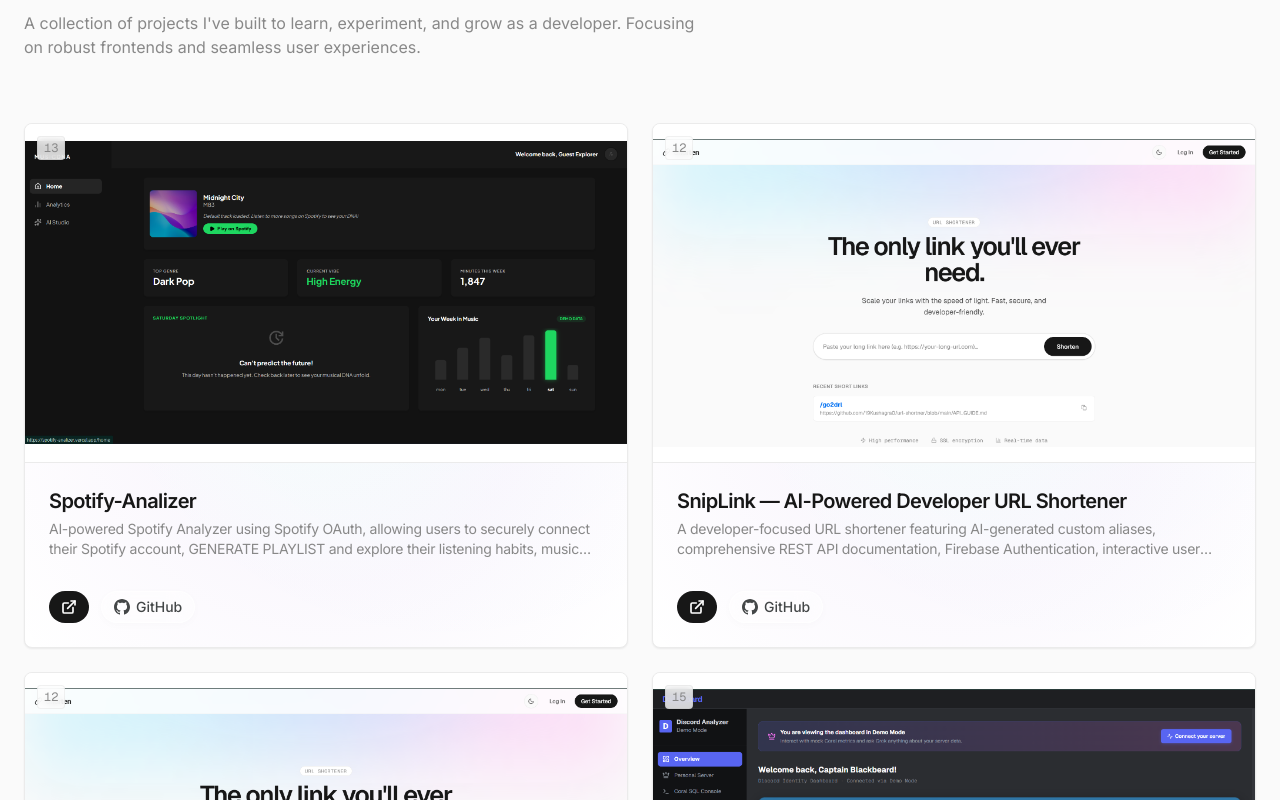
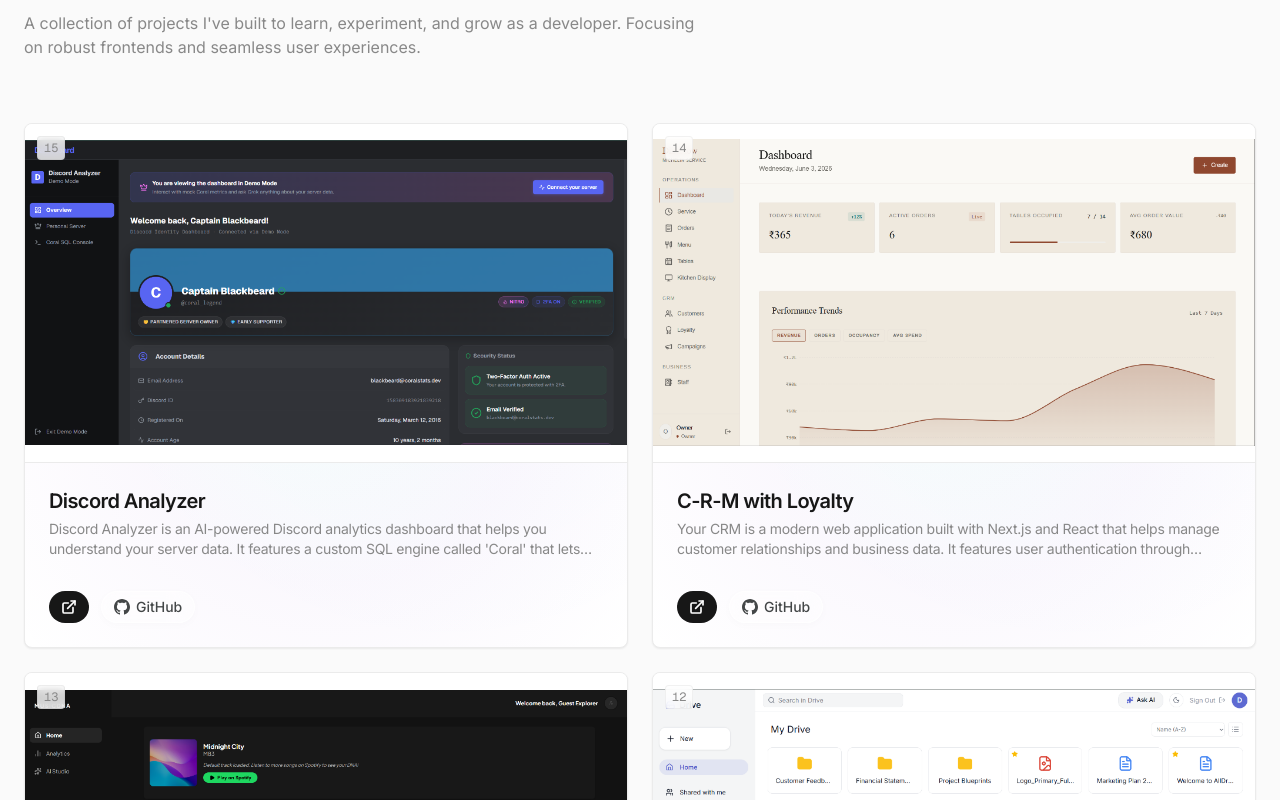
Before and after one commit to 19Kushagra0/portfolio, a Next.js app: page / in a window 1280 px wide. Shown: the part 920-1720 px from the top of the page. Built offline with nearby package versions, Linux system fonts and the light colour scheme.

Commit message:
Clean up projectsData by removing unused entries
Removed multiple project entries from projectsData array.

```diff
--- a/src/app/page.jsx
+++ b/src/app/page.jsx
@@ -46,42 +46,6 @@
 };
 
 const projectsData = [
-  {
-    id: 14,
-    number: "13",
-    title: "Spotify-Analizer",
-    description:
-      "AI-powered Spotify Analyzer  using Spotify OAuth, allowing users to securely connect their Spotify account, GENERATE PLAYLIST and explore their listening habits, music taste, and analytics in an interactive way.",
-    image: "/projects/spotify.png",
-    links: {
-      live: "https://spotify-analizer.vercel.app/",
-      github: "https://github.com/19Kushagra0/spotify-analizer",
-    },
-  },
-  {
-    id: 13,
-    number: "12",
-    title: "SnipLink — AI-Powered Developer URL Shortener",
-    description:
-      "A developer-focused URL shortener featuring AI-generated custom aliases, comprehensive REST API documentation, Firebase Authentication, interactive user dashboards, detailed analytics logging, and a flexible database layer.",
-    image: "/projects/url_shortener.png",
-    links: {
-      live: "https://url-shortner-ashy-eta.vercel.app/",
-      github: "https://github.com/19Kushagra0/url-shortner",
-    },
-  },
-  {
-    id: 13,
-    number: "12",
-    title: "SnipLink — AI-Powered Developer URL Shortener",
-    description:
-      "A developer-focused URL shortener featuring AI-generated custom aliases, comprehensive REST API documentation, Firebase Authentication, interactive user dashboards, detailed analytics logging, and a flexible database layer.",
-    image: "/projects/url_shortener.png",
-    links: {
-      live: "https://url-shortner-ashy-eta.vercel.app/",
-      github: "https://github.com/19Kushagra0/url-shortner",
-    },
-  },
   {
     id: 16,
     number: "15",
```
